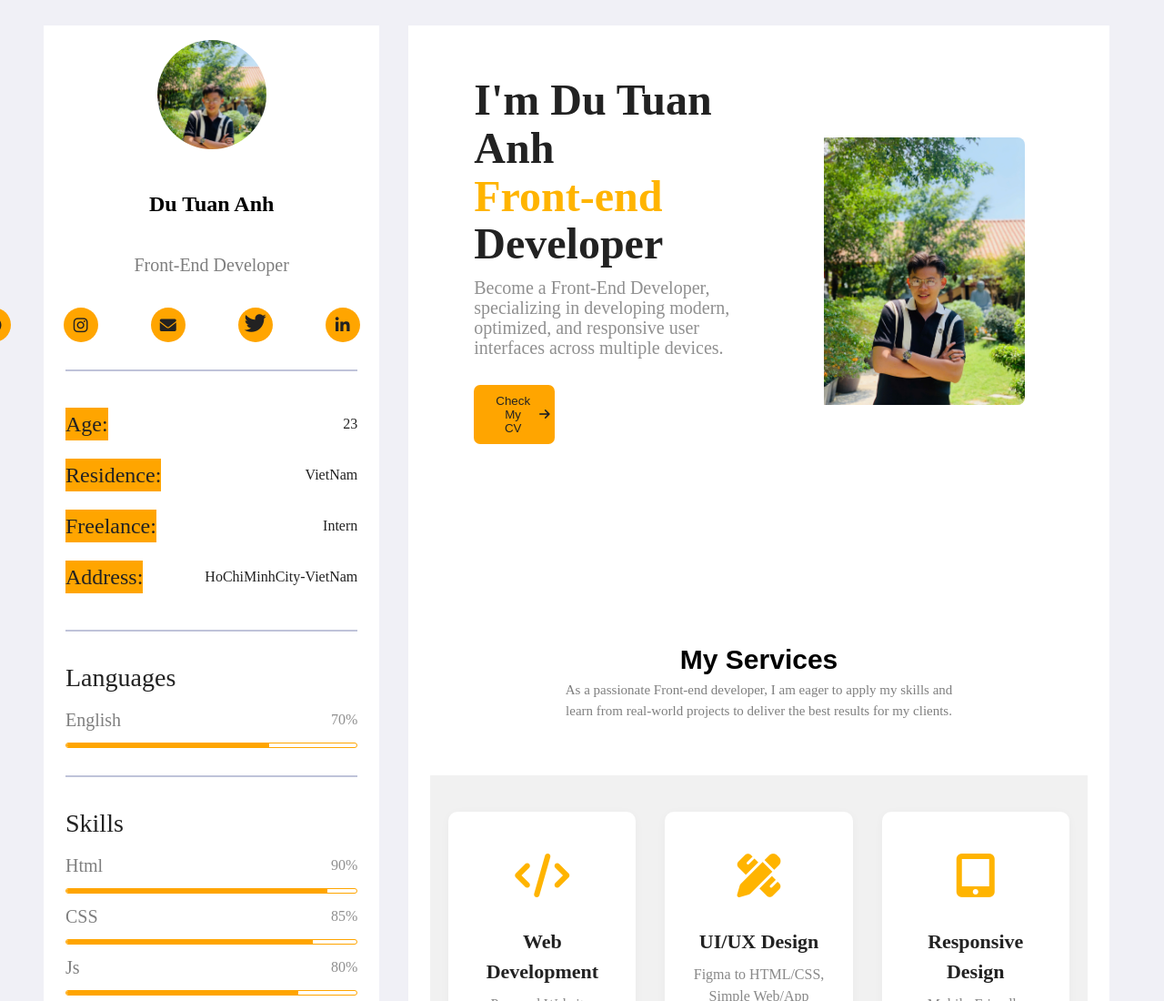
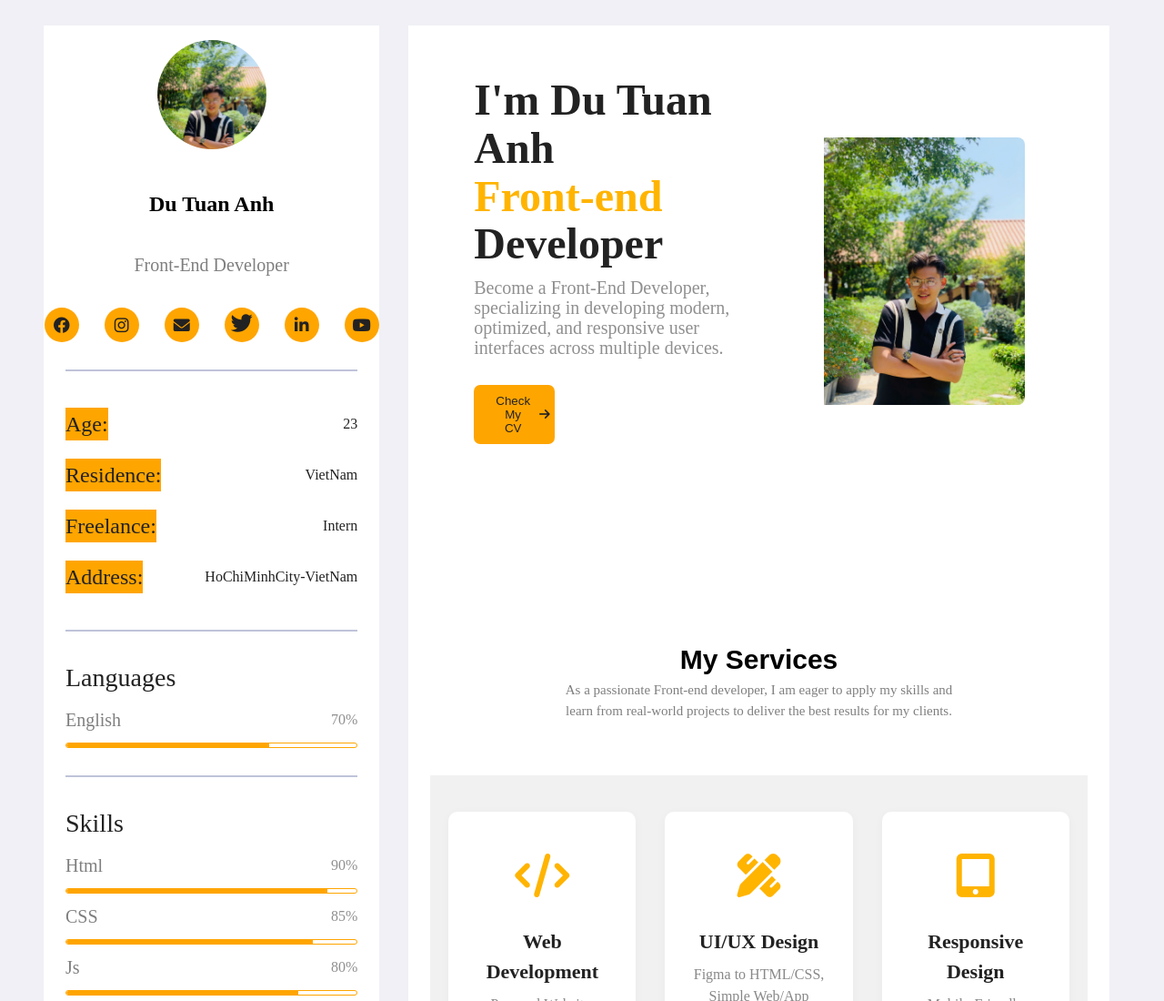
Before and after one commit to DuTuanAnh/DuTuanAnh-profile-web, a plain HTML site: page index.html in a window 1280 px wide. Shown: the top 1100 px of the page at 91% size. Drawn offline with Linux system fonts and the light colour scheme.

Commit message:
updatecode

```diff
--- a/css/style.css
+++ b/css/style.css
@@ -89,7 +89,7 @@ html, body {
     display: flex;
     align-items: center;
     text-align: center;
-    gap: 58px;
+    gap: 28px;
     margin: 0;
     padding: 0;
 }
```
